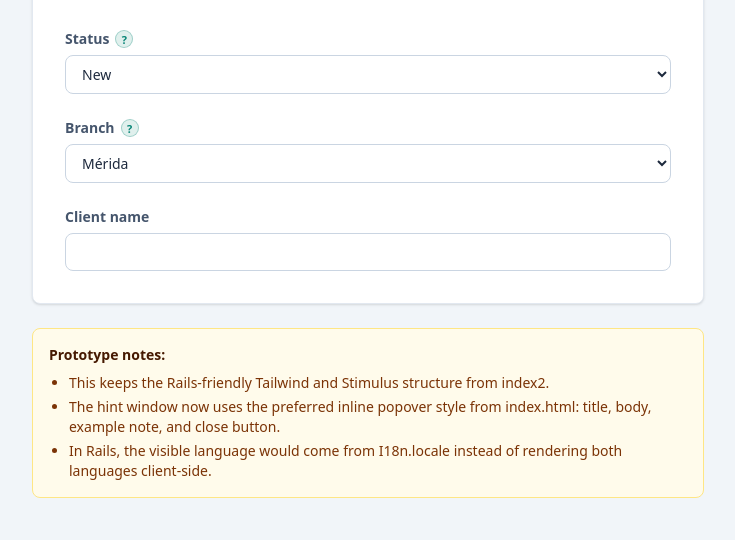
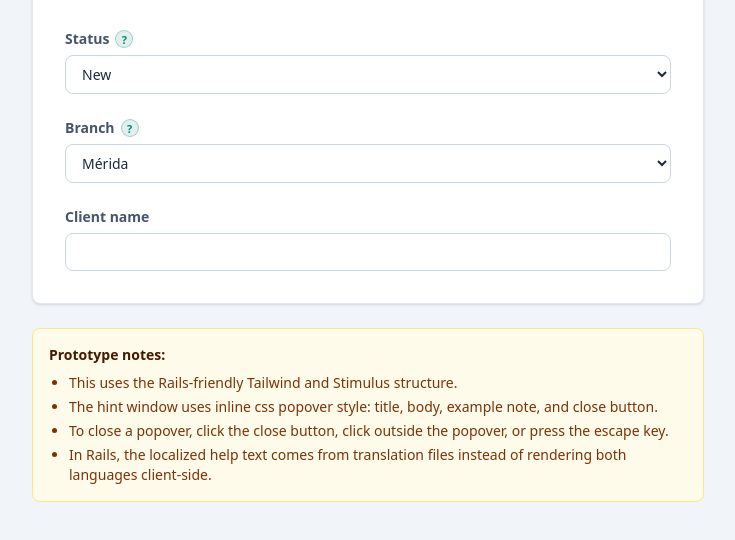
Before and after one commit to roblefort/contextual-field-helpers, a plain HTML site: page index.html in a window 1280 px wide. Shown: the part 166-706 px from the top of the page, without its empty margins (272-1007 px from the left). Drawn offline with nearby package versions, Linux system fonts and the light colour scheme.

Commit message:
updated comment text

```diff
--- a/index.html
+++ b/index.html
@@ -119,9 +119,10 @@
   <div class="mt-6 rounded-lg border border-amber-200 bg-amber-50 p-4 text-sm text-amber-900">
     <strong class="text-amber-950">Prototype notes:</strong>
     <ul class="list-disc pl-5 mt-2 space-y-1">
-      <li>This keeps the Rails-friendly Tailwind and Stimulus structure from index2.</li>
-      <li>The hint window now uses the preferred inline popover style from index.html: title, body, example note, and close button.</li>
-      <li>In Rails, the visible language would come from I18n.locale instead of rendering both languages client-side.</li>
+      <li>This uses the Rails-friendly Tailwind and Stimulus structure.</li>
+      <li>The hint window uses inline css popover style: title, body, example note, and close button.</li>
+      <li>To close a popover, click the close button, click outside the popover, or press the escape key.</li>
+      <li>In Rails, the localized help text comes from translation files instead of rendering both languages client-side.</li>
     </ul>
   </div>
 
```
